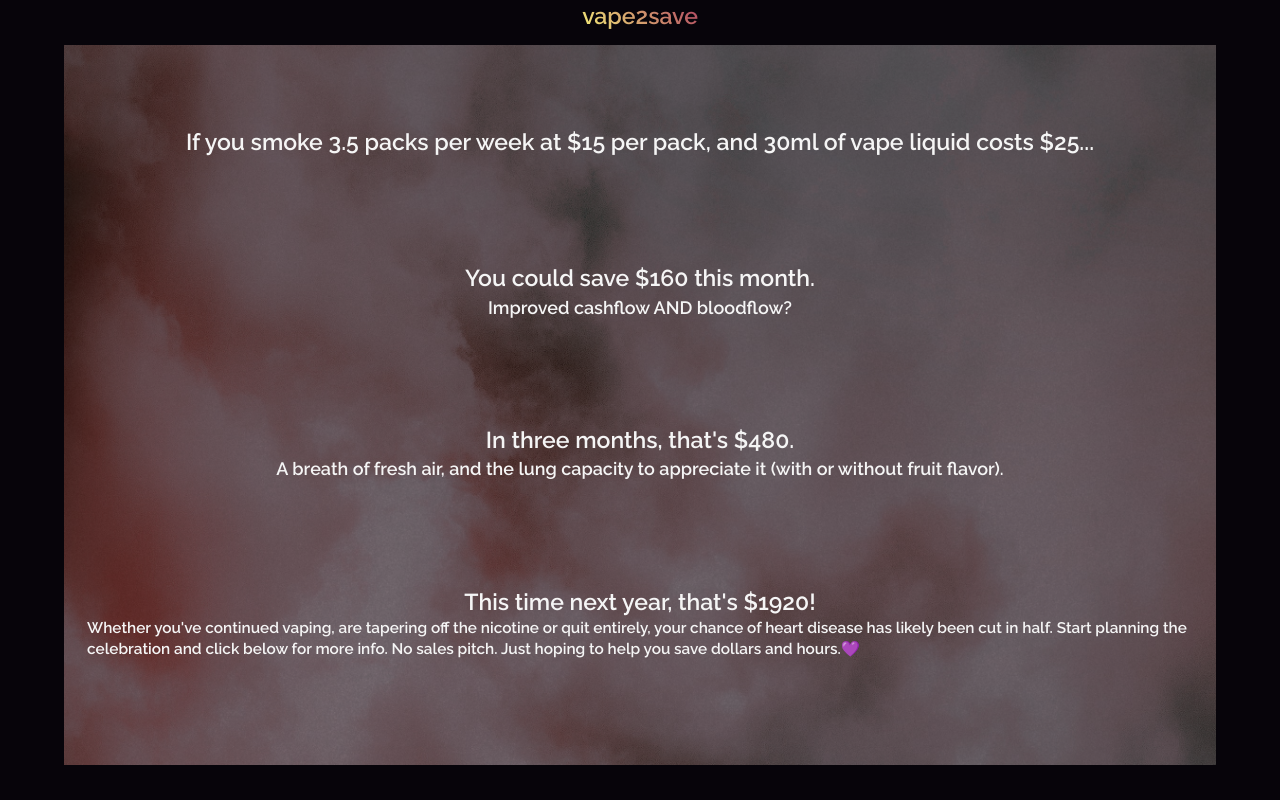
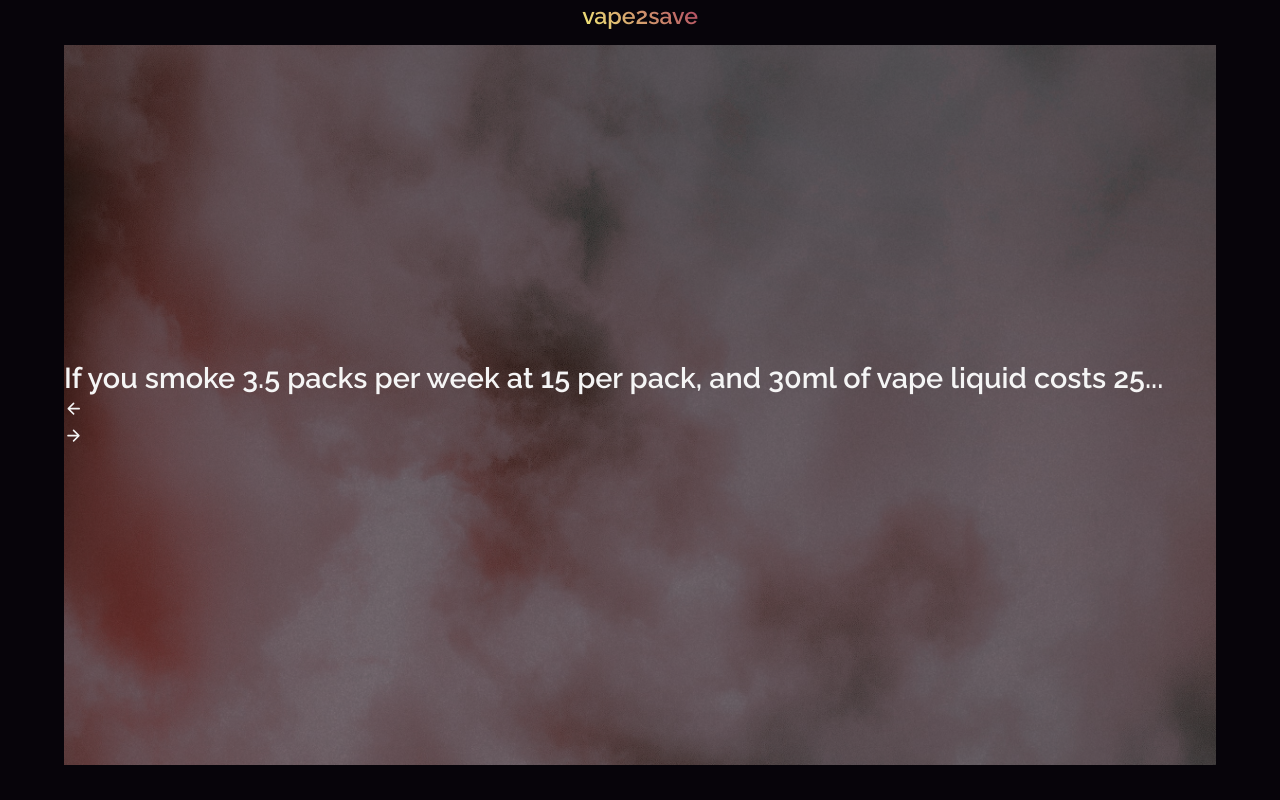
Before and after one commit to nfsol/vape2save, a React (Vite) app: page /results in a window 1280 px wide. Built offline with nearby package versions, Linux system fonts and the light colour scheme.

Commit message:
swapped out results page for flipcard implementation, still in early stages

```diff
--- /dev/null
+++ b/src/components/Flipcard.jsx
@@ -0,0 +1,41 @@
+import React, { useState } from "react";
+import styled from "styled-components";
+import { Icon } from "@iconify/react";
+
+const Card = (props) => {
+  return (
+    <section>
+      <h2>{props.card.title}</h2>
+      <div className="innerContainer">
+        <Icon
+          icon="material-symbols:arrow-back-rounded"
+          onClick={() => {
+            if (props.currentPage > 0) {
+              props.changePage(props.currentPage - 1);
+            }
+          }}
+        />
+        <h4>{props.card.content}</h4>
+        <Icon
+          icon="material-symbols:arrow-forward-rounded"
+          onClick={() => {
+            if (props.currentPage < 3) {
+              props.changePage(props.currentPage + 1);
+            }
+          }}
+        />
+      </div>
+    </section>
+  );
+};
+export const Flipcard = (props) => {
+  const [currentCard, setCurrentCard] = useState(0);
+  return (
+    <Card
+      card={props.cardContents[currentCard]}
+      changePage={setCurrentCard}
+      currentPage={currentCard}
+      length={props.cardContents.length}
+    ></Card>
+  );
+};
--- a/src/routes/Results.jsx
+++ b/src/routes/Results.jsx
@@ -4,7 +4,8 @@ import styled from "styled-components";
 import { motion } from "framer-motion";
 import cloud from "../assets/cloud.jpg";
 
-import { Icon } from '@iconify/react';
+import { Icon } from "@iconify/react";
+import { Flipcard } from "../components/Flipcard";
 //<Icon icon="material-symbols:arrow-back-rounded" />
 //<Icon icon="material-symbols:arrow-forward-rounded" />
 
@@ -25,7 +26,7 @@ const ImageOverlay = styled.div`
   flex-direction: column;
   justify-content: space-evenly;
 `;
-const ResultContainer = styled.section`
+const ResultContainer = styled(Flipcard)`
   margin: 2%;
   margin-top: 0;
   font-size: 0.8em;
@@ -37,50 +38,41 @@ const ResultContainer = styled.section`
 
 export const Results = () => {
   const state = useLocation();
-  console.log(state);
   const { perPack, perWeek, juice } = state.state || {
     perPack: 15,
     perWeek: 3.5,
     juice: 25,
   };
   const savingsPerMonth = perPack * (perWeek * 4) - (perWeek / 7) * juice * 4;
+  const cardContents = [
+    {
+      title: `If you smoke ${perWeek} packs per week at ${perPack} per pack, and 30ml of vape liquid costs ${juice}...`,
+      content: "",
+    },
+    {
+      title: `You could save ${savingsPerMonth} this month.`,
+      content: "Improved cashflow AND bloodflow?",
+    },
+    {
+      title: `In three months, that's ${savingsPerMonth * 3}.`,
+      content:
+        "A breath of fresh air, and the lung capacity to appreciate it(with or without fruit flavor).",
+    },
+    {
+      title: `This time next year, that's ${savingsPerMonth * 12}!`,
+      content: `Whether you've continued vaping, are tapering off the nicotine or quit entirely, your chance of heart disease has likely been cut in half. Start planning the celebration and click below for more info. No sales pitch. Just hoping to help you save dollars and hours. ${"\uD83D\uDC93"}`,
+    },
+  ];
   return (
     <motion.div
       initial={{ x: -500 }}
       animate={{ x: 0 }}
       exit={{ x: 500 }}
-      transition={{ duration: .2 }}
+      transition={{ duration: 0.2 }}
     >
-
-
       <OverlaidImage>
         <ImageOverlay>
-          <ResultContainer>
-            <h2>
-              If you smoke {perWeek} packs per week at ${perPack} per pack, and 30ml of vape liquid costs ${juice}...
-            </h2>
-          </ResultContainer>
-          <ResultContainer>
-            <h2>You could save ${savingsPerMonth} this month.</h2>
-            <h3>Improved cashflow AND bloodflow?</h3>
-          </ResultContainer>
-          <ResultContainer>
-            <h2>In three months, that's ${savingsPerMonth * 3}.</h2>
-            <h3>
-              A breath of fresh air, and the lung capacity to appreciate it
-              (with or without fruit flavor).
-            </h3>
-          </ResultContainer>
-          <ResultContainer>
-            <h2>This time next year, that's ${savingsPerMonth * 12}!</h2>
-            <h4>
-              Whether you've continued vaping, are tapering off the nicotine or
-              quit entirely, your chance of heart disease has likely been cut in
-              half. Start planning the celebration and click below for more
-              info. No sales pitch. Just hoping to help you save dollars and
-              hours.&#x1F49C;{" "}
-            </h4>
-          </ResultContainer>
+          <ResultContainer cardContents={cardContents} />
         </ImageOverlay>
       </OverlaidImage>
     </motion.div>
```
